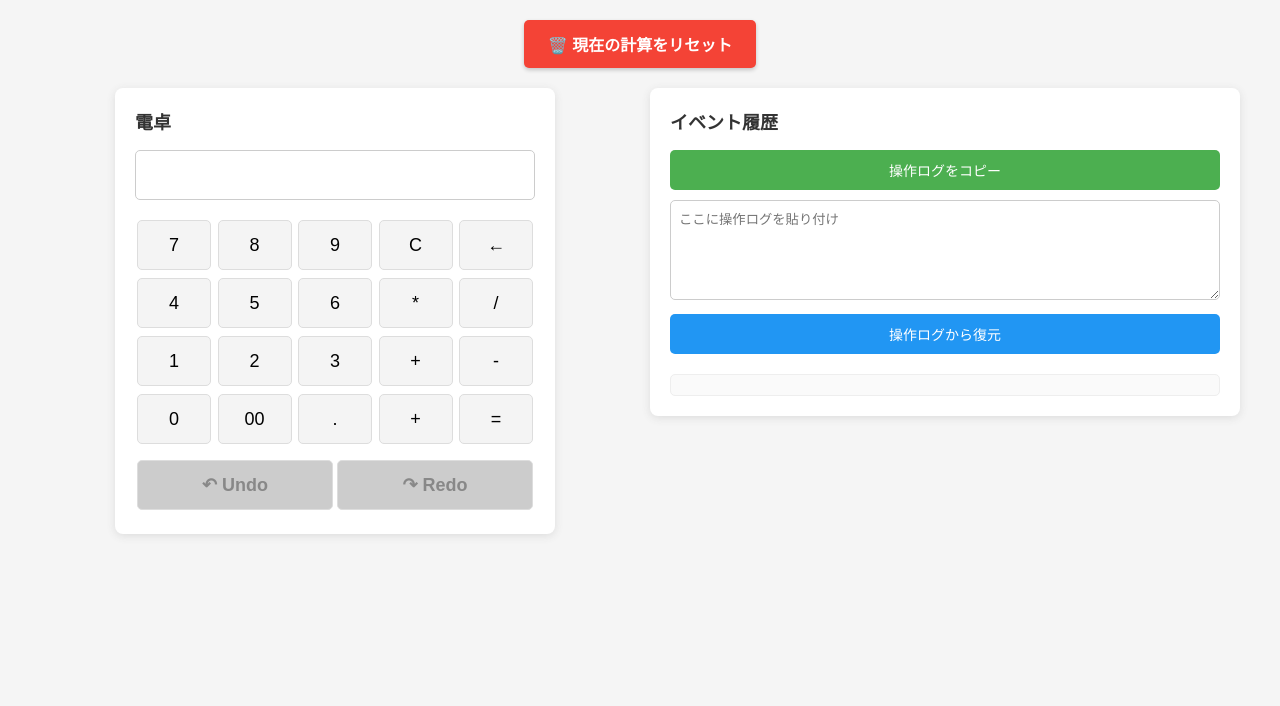
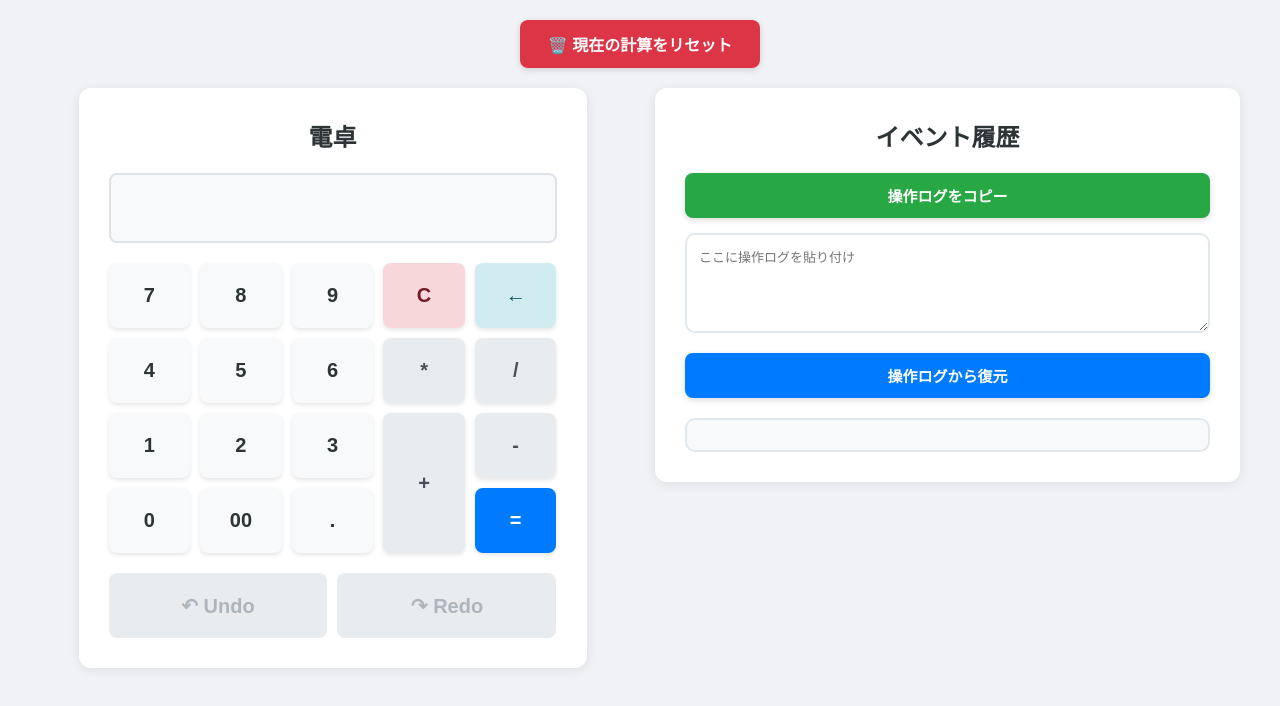
Before and after one commit to akinoriakatsuka/es-dentaku, a website: page index.html in a window 1280 px wide. Drawn offline with nearby package versions, Linux system fonts and the light colour scheme.

Commit message:
スタイル調整

```diff
--- a/index.html
+++ b/index.html
@@ -19,34 +19,33 @@
             <label for="result"></label><input type="text" id="result" readonly>
             <div class="keys">
                 <div class="key-row">
-                    <button onclick="appendChar('7')">7</button>
-                    <button onclick="appendChar('8')">8</button>
-                    <button onclick="appendChar('9')">9</button>
-                    <button onclick="clearCalc()">C</button>
-                    <button onclick="backspace()">←</button>
+                    <button onclick="appendChar('7')" class="number-btn">7</button>
+                    <button onclick="appendChar('8')" class="number-btn">8</button>
+                    <button onclick="appendChar('9')" class="number-btn">9</button>
+                    <button onclick="clearCalc()" class="clear-btn">C</button>
+                    <button onclick="backspace()" class="backspace-btn">←</button>
                 </div>
                 <div class="key-row">
-                    <button onclick="appendChar('4')">4</button>
-                    <button onclick="appendChar('5')">5</button>
-                    <button onclick="appendChar('6')">6</button>
-                    <button onclick="appendChar('*')">*</button>
-                    <button onclick="appendChar('/')">/</button>
+                    <button onclick="appendChar('4')" class="number-btn">4</button>
+                    <button onclick="appendChar('5')" class="number-btn">5</button>
+                    <button onclick="appendChar('6')" class="number-btn">6</button>
+                    <button onclick="appendChar('*')" class="operator-btn">*</button>
+                    <button onclick="appendChar('/')" class="operator-btn">/</button>
                 </div>
                 <div class="key-row">
-                    <button onclick="appendChar('1')">1</button>
-                    <button onclick="appendChar('2')">2</button>
-                    <button onclick="appendChar('3')">3</button>
-                    <button onclick="appendChar('+')">+</button>
-                    <button onclick="appendChar('-')">-</button>
+                    <button onclick="appendChar('1')" class="number-btn">1</button>
+                    <button onclick="appendChar('2')" class="number-btn">2</button>
+                    <button onclick="appendChar('3')" class="number-btn">3</button>
+                    <button onclick="appendChar('+')" class="operator-btn plus-btn">+</button>
+                    <button onclick="appendChar('-')" class="operator-btn minus-btn">-</button>
                 </div>
                 <div class="key-row">
-                    <button onclick="appendChar('0')">0</button>
-                    <button onclick="appendChar('00')">00</button>
-                    <button onclick="appendChar('.')">.</button>
-                    <button onclick="appendChar('+')">+</button>
-                    <button onclick="calcResult()">=</button>
+                    <button onclick="appendChar('0')" class="number-btn">0</button>
+                    <button onclick="appendChar('00')" class="number-btn">00</button>
+                    <button onclick="appendChar('.')" class="number-btn">.</button>
+                    <button onclick="calcResult()" class="equals-btn">=</button>
                 </div>
-                <div class="key-row" style="margin-top: 10px;">
+                <div class="key-row undo-redo-row">
                     <button id="undoBtn" onclick="undoAction()" class="undo-redo-btn">↶ Undo</button>
                     <button id="redoBtn" onclick="redoAction()" class="undo-redo-btn">↷ Redo</button>
                 </div>
--- a/style.css
+++ b/style.css
@@ -1,8 +1,13 @@
+* {
+    box-sizing: border-box;
+}
+
 body {
     margin: 0;
     padding: 20px;
-    background: #f5f5f5;
-    font-family: sans-serif;
+    background: #f0f2f5;
+    font-family: 'Segoe UI', Tahoma, Geneva, Verdana, sans-serif;
+    min-height: 100vh;
 }
 
 .reset-section {
@@ -12,19 +17,26 @@ body {
 }
 
 #resetAllBtn {
-    padding: 12px 24px;
-    background: #f44336;
+    padding: 12px 28px;
+    background: #dc3545;
     color: white;
     border: none;
-    border-radius: 5px;
+    border-radius: 8px;
     cursor: pointer;
     font-size: 16px;
-    font-weight: bold;
-    box-shadow: 0 2px 4px rgba(0, 0, 0, 0.2);
+    font-weight: 600;
+    box-shadow: 0 2px 6px rgba(0, 0, 0, 0.15);
+    transition: all 0.3s ease;
 }
 
 #resetAllBtn:hover {
-    background: #d32f2f;
+    background: #c82333;
+    transform: translateY(-1px);
+    box-shadow: 0 4px 10px rgba(0, 0, 0, 0.2);
+}
+
+#resetAllBtn:active {
+    transform: translateY(0);
 }
 
 .container {
@@ -32,7 +44,7 @@ body {
     margin: 0 auto;
     display: grid;
     grid-template-columns: 1fr 1fr;
-    gap: 20px;
+    gap: 30px;
     align-items: start;
 }
 
@@ -44,25 +56,294 @@ body {
 
 .calc-section,
 .history-section {
-    background: #fff;
-    border-radius: 8px;
-    box-shadow: 0 2px 8px #ddd;
-    padding: 20px;
+    background: white;
+    border-radius: 12px;
+    box-shadow: 0 2px 12px rgba(0, 0, 0, 0.08);
+    padding: 30px;
 }
 
 .calc-section {
-    max-width: 400px;
+    max-width: 550px;
     margin: 0 auto;
 }
 
+.calc-section h2,
+.history-section h2 {
+    margin: 0 0 20px 0;
+    font-size: 24px;
+    font-weight: 600;
+    color: #2d3436;
+    text-align: center;
+}
+
+#result {
+    width: 100%;
+    height: 70px;
+    font-size: 32px;
+    font-weight: 500;
+    text-align: right;
+    margin-bottom: 20px;
+    border: 2px solid #dee2e6;
+    border-radius: 8px;
+    padding: 0 20px;
+    background: #f8f9fa;
+    color: #212529;
+    font-family: 'Courier New', monospace;
+    transition: all 0.3s ease;
+}
+
+#result:focus {
+    outline: none;
+    border-color: #adb5bd;
+    background: white;
+}
+
+.keys {
+    display: grid;
+    grid-template-columns: repeat(5, 1fr);
+    grid-template-rows: repeat(4, 65px);
+    grid-auto-flow: dense;
+    gap: 10px;
+}
+
+.key-row {
+    display: contents;
+}
+
+.undo-redo-row {
+    grid-column: span 5;
+    display: grid;
+    grid-template-columns: 1fr 1fr;
+    gap: 10px;
+    margin-top: 10px;
+}
+
+.keys button {
+    height: 65px;
+    font-size: 20px;
+    font-weight: 600;
+    border-radius: 8px;
+    border: none;
+    cursor: pointer;
+    transition: all 0.2s ease;
+    box-shadow: 0 2px 4px rgba(0, 0, 0, 0.1);
+}
+
+.keys button:active {
+    transform: scale(0.95);
+}
+
+/* Number buttons */
+.number-btn {
+    background: #f8f9fa;
+    color: #2d3436;
+}
+
+.number-btn:hover {
+    background: #e9ecef;
+    box-shadow: 0 4px 8px rgba(0, 0, 0, 0.1);
+}
+
+/* Operator buttons */
+.operator-btn {
+    background: #e9ecef;
+    color: #495057;
+    font-weight: 600;
+}
+
+.operator-btn:hover {
+    background: #dee2e6;
+    box-shadow: 0 4px 8px rgba(0, 0, 0, 0.1);
+}
+
+/* Plus button - spans 2 rows */
+.keys .plus-btn {
+    grid-column: 4;
+    grid-row: 3 / span 2;
+    height: 100%;
+}
+
+/* Minus button - column 5, row 3 */
+.minus-btn {
+    grid-column: 5;
+    grid-row: 3;
+}
+
+/* Clear button */
+.clear-btn {
+    background: #f8d7da;
+    color: #721c24;
+    font-weight: 600;
+}
+
+.clear-btn:hover {
+    background: #f1b0b7;
+    box-shadow: 0 4px 8px rgba(0, 0, 0, 0.1);
+}
+
+/* Backspace button */
+.backspace-btn {
+    background: #d1ecf1;
+    color: #0c5460;
+    font-size: 24px;
+    font-weight: 600;
+}
+
+.backspace-btn:hover {
+    background: #bee5eb;
+    box-shadow: 0 4px 8px rgba(0, 0, 0, 0.1);
+}
+
+/* Equals button */
+.equals-btn {
+    background: #007bff;
+    color: white;
+    font-size: 24px;
+    font-weight: 600;
+    grid-column: 5;
+    grid-row: 4;
+}
+
+.equals-btn:hover {
+    background: #0056b3;
+    box-shadow: 0 4px 8px rgba(0, 0, 0, 0.15);
+}
+
+/* Undo/Redo buttons */
+.undo-redo-btn {
+    background: #6c757d;
+    color: white;
+    font-weight: 600;
+    height: 55px;
+}
+
+.undo-redo-btn:hover:not(:disabled) {
+    background: #5a6268;
+    box-shadow: 0 4px 8px rgba(0, 0, 0, 0.15);
+}
+
+.undo-redo-btn:disabled {
+    background: #e9ecef;
+    color: #adb5bd;
+    cursor: not-allowed;
+    box-shadow: none;
+}
+
+/* History section */
+#copyLogBtn {
+    width: 100%;
+    padding: 12px;
+    margin-bottom: 15px;
+    background: #28a745;
+    color: white;
+    border: none;
+    border-radius: 8px;
+    cursor: pointer;
+    font-size: 15px;
+    font-weight: 600;
+    transition: all 0.3s ease;
+    box-shadow: 0 2px 6px rgba(0, 0, 0, 0.15);
+}
+
+#copyLogBtn:hover {
+    background: #218838;
+    transform: translateY(-1px);
+    box-shadow: 0 4px 10px rgba(0, 0, 0, 0.2);
+}
+
+#importLogArea {
+    width: 100%;
+    height: 100px;
+    margin-bottom: 15px;
+    resize: vertical;
+    padding: 12px;
+    border: 2px solid #e1e8ed;
+    border-radius: 10px;
+    font-family: 'Courier New', monospace;
+    font-size: 13px;
+    transition: all 0.3s ease;
+}
+
+#importLogArea:focus {
+    outline: none;
+    border-color: #007bff;
+    background: #f8f9fa;
+}
+
+#importLogBtn {
+    width: 100%;
+    padding: 12px;
+    margin-bottom: 20px;
+    background: #007bff;
+    color: white;
+    border: none;
+    border-radius: 8px;
+    cursor: pointer;
+    font-size: 15px;
+    font-weight: 600;
+    transition: all 0.3s ease;
+    box-shadow: 0 2px 6px rgba(0, 0, 0, 0.15);
+}
+
+#importLogBtn:hover {
+    background: #0056b3;
+    transform: translateY(-1px);
+    box-shadow: 0 4px 10px rgba(0, 0, 0, 0.2);
+}
+
+.event-log {
+    font-size: 13px;
+    color: #2d3436;
+    max-height: 400px;
+    overflow-y: auto;
+    border: 2px solid #e1e8ed;
+    background: #f8f9fa;
+    padding: 15px;
+    border-radius: 10px;
+    font-family: 'Courier New', monospace;
+}
+
+.event-log::-webkit-scrollbar {
+    width: 8px;
+}
+
+.event-log::-webkit-scrollbar-track {
+    background: #e1e8ed;
+    border-radius: 10px;
+}
+
+.event-log::-webkit-scrollbar-thumb {
+    background: #b2bec3;
+    border-radius: 10px;
+}
+
+.event-log::-webkit-scrollbar-thumb:hover {
+    background: #95afc0;
+}
+
+.event-log div {
+    padding: 6px 0;
+    border-bottom: 1px solid #e1e8ed;
+}
+
+.event-log div:last-child {
+    border-bottom: none;
+}
+
+.event-log .undone {
+    color: #b2bec3;
+    opacity: 0.6;
+}
+
+/* Responsive design */
 @media (max-width: 768px) {
     body {
-        padding: 10px;
+        padding: 15px;
     }
 
     .calc-section,
     .history-section {
-        padding: 15px;
+        padding: 20px;
     }
 
     .calc-section {
@@ -70,146 +351,42 @@ body {
     }
 
     .keys button {
+        height: 70px;
+        font-size: 22px;
+    }
+
+    .equals-btn {
+        font-size: 30px;
+    }
+
+    #result {
+        font-size: 36px;
+        height: 80px;
+    }
+
+    .calc-section h2,
+    .history-section h2 {
+        font-size: 20px;
+    }
+}
+
+@media (max-width: 480px) {
+    .keys button {
         height: 60px;
-        font-size: 20px;
+        font-size: 18px;
+    }
+
+    .equals-btn {
+        font-size: 26px;
     }
 
     #result {
         font-size: 28px;
-        height: 60px;
+        height: 70px;
+    }
+
+    .undo-redo-btn {
+        height: 50px;
+        font-size: 14px;
     }
 }
-
-#result {
-    width: 100%;
-    height: 50px;
-    font-size: 24px;
-    text-align: right;
-    margin-bottom: 16px;
-    border: 1px solid #ccc;
-    border-radius: 5px;
-    padding: 0 10px;
-    box-sizing: border-box;
-}
-
-.keys {
-    display: flex;
-    flex-wrap: wrap;
-}
-
-.key-row {
-    width: 100%;
-    display: flex;
-    justify-content: space-between;
-    margin: 2px 0;
-}
-
-.keys button {
-    width: calc(20% - 6px);
-    height: 50px;
-    font-size: 18px;
-    margin: 2px;
-    border-radius: 5px;
-    border: 1px solid #ddd;
-    background: #f4f4f4;
-    cursor: pointer;
-}
-
-.keys button:hover {
-    background: #eef;
-}
-
-.undo-redo-btn {
-    width: calc(50% - 4px) !important;
-    background: #FF9800 !important;
-    color: white !important;
-    font-weight: bold;
-}
-
-.undo-redo-btn:hover:not(:disabled) {
-    background: #F57C00 !important;
-}
-
-.undo-redo-btn:disabled {
-    background: #ccc !important;
-    color: #888 !important;
-    cursor: not-allowed !important;
-}
-
-.calc-section h2,
-.history-section h2 {
-    margin-top: 0;
-    margin-bottom: 16px;
-    font-size: 18px;
-    color: #333;
-}
-
-#copyLogBtn {
-    width: 100%;
-    padding: 10px;
-    margin-bottom: 10px;
-    background: #4CAF50;
-    color: white;
-    border: none;
-    border-radius: 5px;
-    cursor: pointer;
-    font-size: 14px;
-}
-
-#copyLogBtn:hover {
-    background: #45a049;
-}
-
-#importLogArea {
-    width: 100%;
-    height: 100px;
-    margin-bottom: 10px;
-    resize: vertical;
-    padding: 8px;
-    box-sizing: border-box;
-    border: 1px solid #ccc;
-    border-radius: 5px;
-    font-family: monospace;
-}
-
-#importLogBtn {
-    width: 100%;
-    padding: 10px;
-    margin-bottom: 20px;
-    background: #2196F3;
-    color: white;
-    border: none;
-    border-radius: 5px;
-    cursor: pointer;
-    font-size: 14px;
-}
-
-#importLogBtn:hover {
-    background: #0b7dda;
-}
-
-.event-log {
-    font-size: 12px;
-    color: #555;
-    max-height: 300px;
-    overflow-y: auto;
-    border: 1px solid #eee;
-    background: #fafafa;
-    padding: 10px;
-    border-radius: 5px;
-    font-family: monospace;
-}
-
-.event-log div {
-    padding: 4px 0;
-    border-bottom: 1px solid #eee;
-}
-
-.event-log div:last-child {
-    border-bottom: none;
-}
-
-.event-log .undone {
-    color: #999;
-    opacity: 0.5;
-}
```
